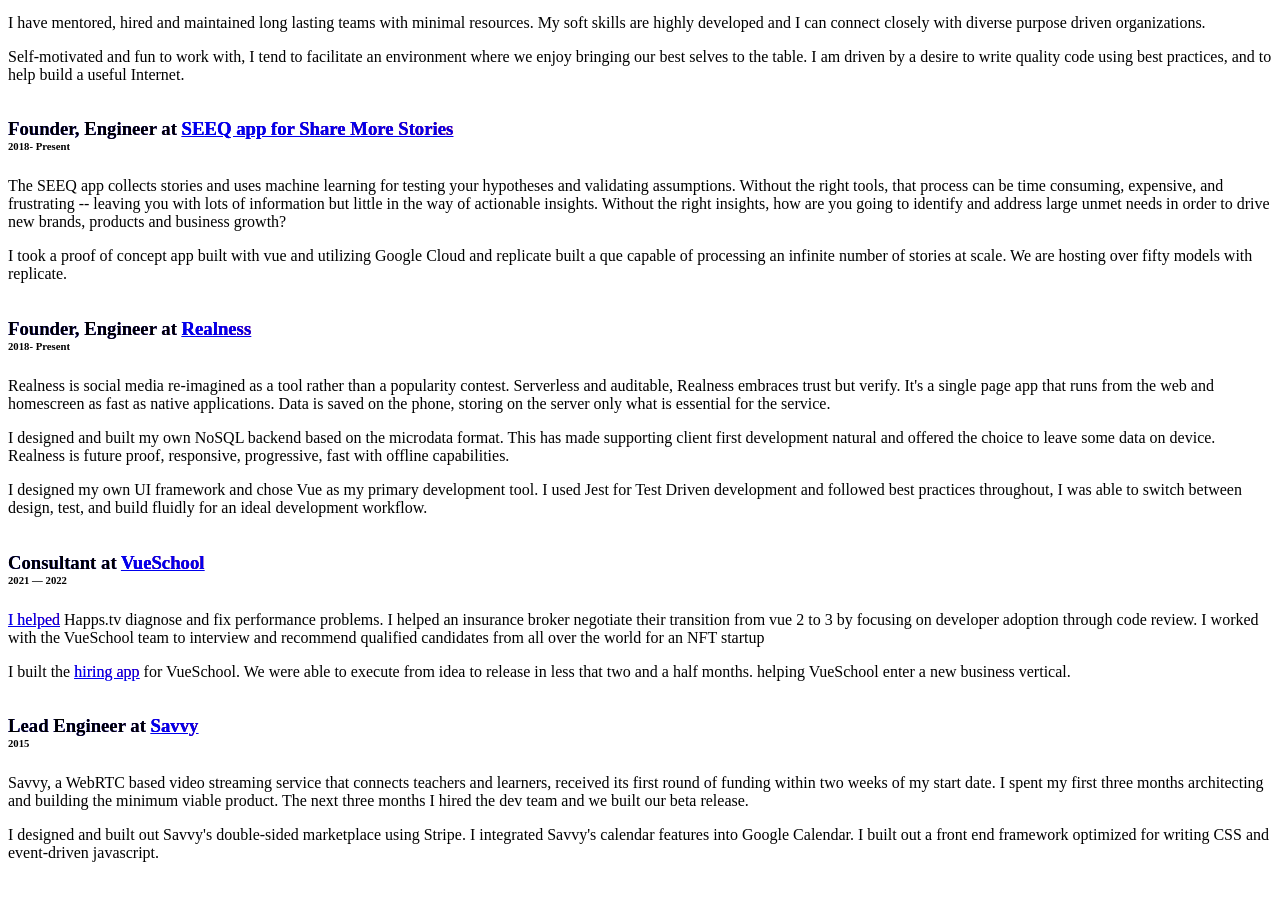
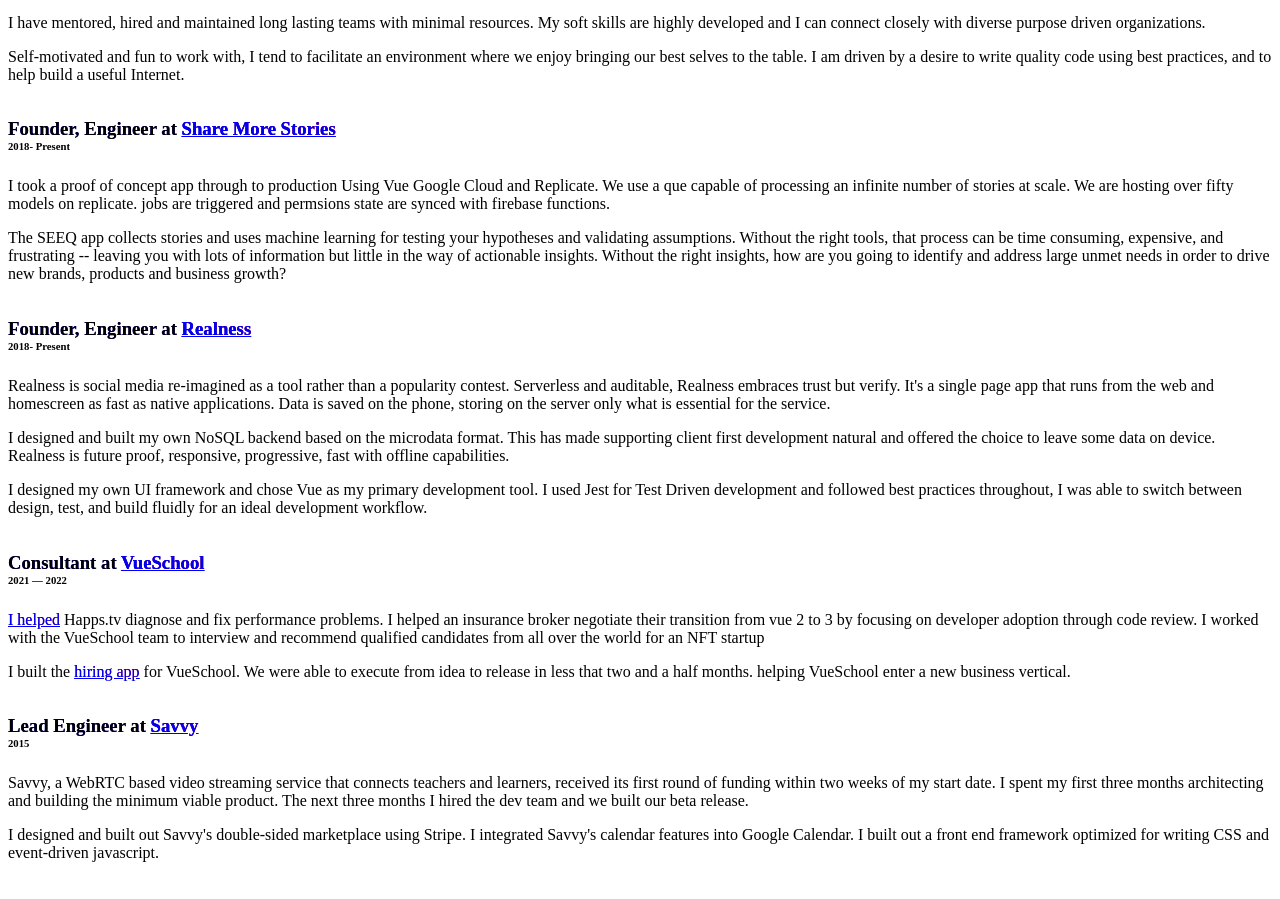
Before and after one commit to scott-fryxell/scott-fryxell.github.io, a Nuxt app: page /resume in a window 1280 px wide. Shown: the part 1176-2075 px from the top of the page. Built offline with nearby package versions, Linux system fonts and the light colour scheme.

Commit message:
improve resume

```diff
--- a/pages/resume.vue
+++ b/pages/resume.vue
@@ -59,7 +59,7 @@
               itemscope
               itemtype="http://schema.org/Place">
               <a itemprop="url" target="_blank" href="https://sharemorestories.com/seeq-app-overview/">
-                <span itemprop="name">SEEQ app for Share More Stories</span>
+                <span itemprop="name">Share More Stories</span>
               </a>
             </span>
           </h3>
@@ -69,6 +69,12 @@
           </h6>
         </header>
         <p itemprop="description">
+          I took a proof of concept app through to production Using Vue Google Cloud and Replicate.
+          We use a que capable of processing an infinite number of stories at scale. We are hosting
+          over fifty models on replicate. jobs are triggered and permsions state are synced with
+          firebase functions.
+        </p>
+        <p itemprop="description">
           The SEEQ app collects stories and uses machine learning for testing your
           hypotheses and validating assumptions. Without the right tools, that process
           can be time consuming, expensive, and frustrating -- leaving you with lots
@@ -76,11 +82,7 @@
           insights, how are you going to identify and address large unmet needs in order
           to drive new brands, products and business growth?
         </p>
-        <p itemprop="description">
-          I took a proof of concept app built with vue and utilizing Google Cloud and replicate
-          built a que capable of processing an infinite number of stories at scale. We are hosting
-          over fifty models with replicate.
-        </p>
+
       </article>
 
       <article itemscope itemtype="http://schema.org/Event/Job">
```
